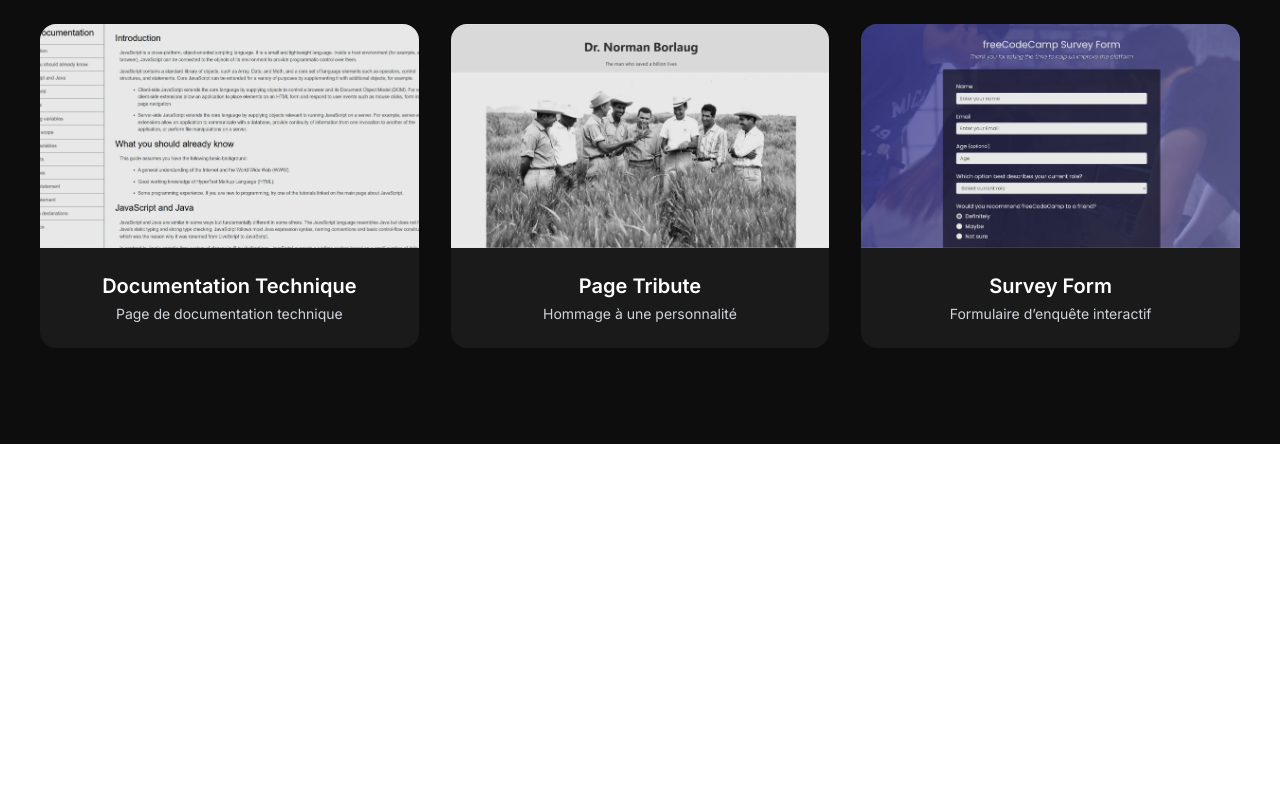
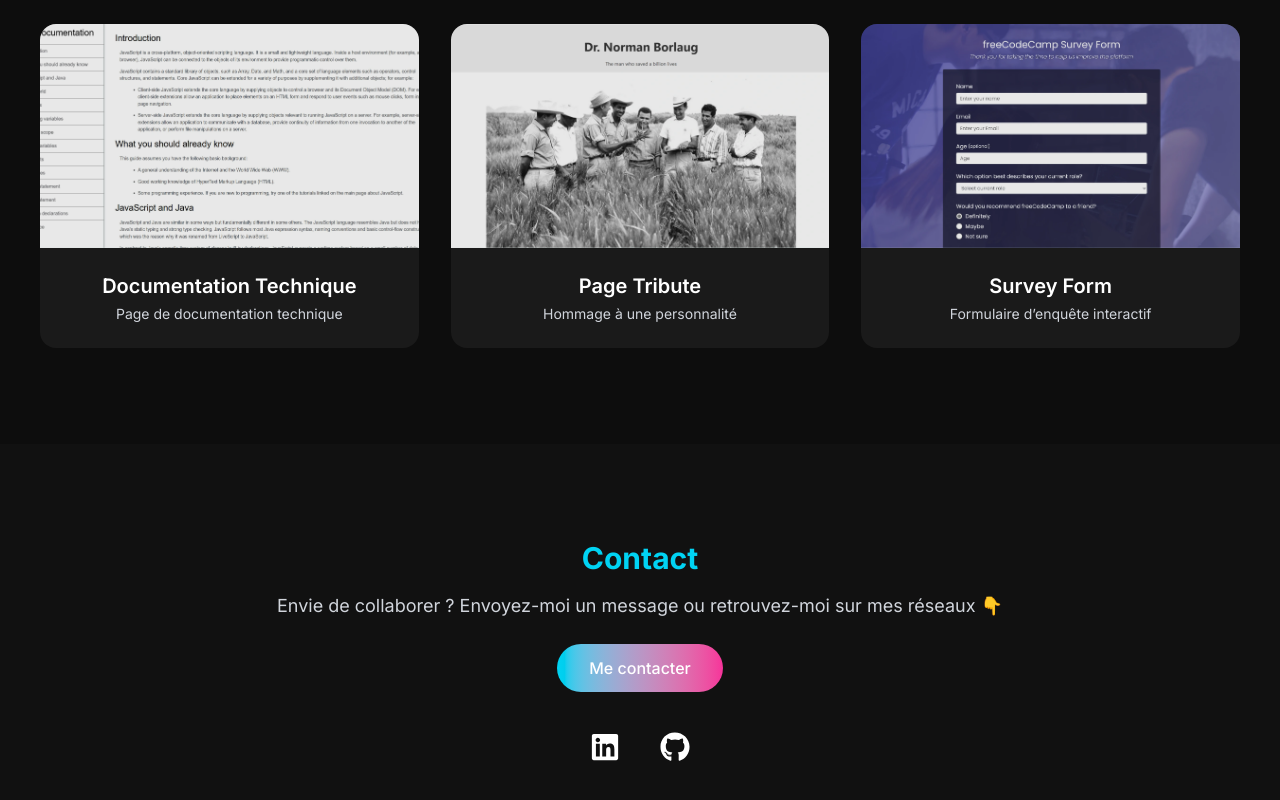
Before and after one commit to Isni-512/portfolio-app, a Next.js app: page / in a window 1280 px wide. Shown: the part 1634-2434 px from the top of the page. Before the commit the page ends 2078 px from the top, so only its background shows below. Built offline with nearby package versions, Linux system fonts and the light colour scheme.

Commit message:
Contact prototype final

```diff
--- a/components/contact.jsx
+++ b/components/contact.jsx
@@ -1,5 +1,47 @@
+import { FaLinkedin, FaGithub } from "react-icons/fa";
+
 export default function Contact() {
   return (
-   <></>
+    <section
+      id="contact"
+      className="py-24 px-10 bg-[#111] text-center text-white"
+    >
+      <h2 className="text-3xl font-bold text-cyan-400">Contact</h2>
+      <p className="mt-4 text-lg text-gray-300">
+        Envie de collaborer ? Envoyez-moi un message ou retrouvez-moi sur mes
+        réseaux 👇
+      </p>
+
+      {/* Bouton principal */}
+      <a
+        href="mailto:israelnsimbi28@gmail.com"
+        className="inline-block mt-6 px-8 py-3 rounded-full bg-gradient-to-r from-cyan-400 to-pink-500 font-medium hover:scale-105 transition-transform"
+      >
+        Me contacter
+      </a>
+
+      {/* Réseaux */}
+      <div className="flex justify-center gap-10 mt-10 text-3xl">
+        <a
+          href="https://www.linkedin.com/in/israel-claude-nsimbi-b905552a7/"
+          target="_blank"
+          rel="noopener noreferrer"
+          className="hover:text-cyan-400 transition-transform hover:scale-110"
+          title="LinkedIn"
+        >
+          <FaLinkedin />
+        </a>
+
+        <a
+          href="https://github.com/Isni-512"
+          target="_blank"
+          rel="noopener noreferrer"
+          className="hover:text-cyan-400 transition-transform hover:scale-110"
+          title="GitHub"
+        >
+          <FaGithub />
+        </a>
+      </div>
+    </section>
   );
 }
--- a/package.json
+++ b/package.json
@@ -11,7 +11,8 @@
     "framer-motion": "^12.23.24",
     "next": "15.5.6",
     "react": "19.1.0",
-    "react-dom": "19.1.0"
+    "react-dom": "19.1.0",
+    "react-icons": "^5.5.0"
   },
   "devDependencies": {
     "@tailwindcss/postcss": "^4",
```
Also changed, not shown: 1 other file (tests, documents, lock files or other folders).
